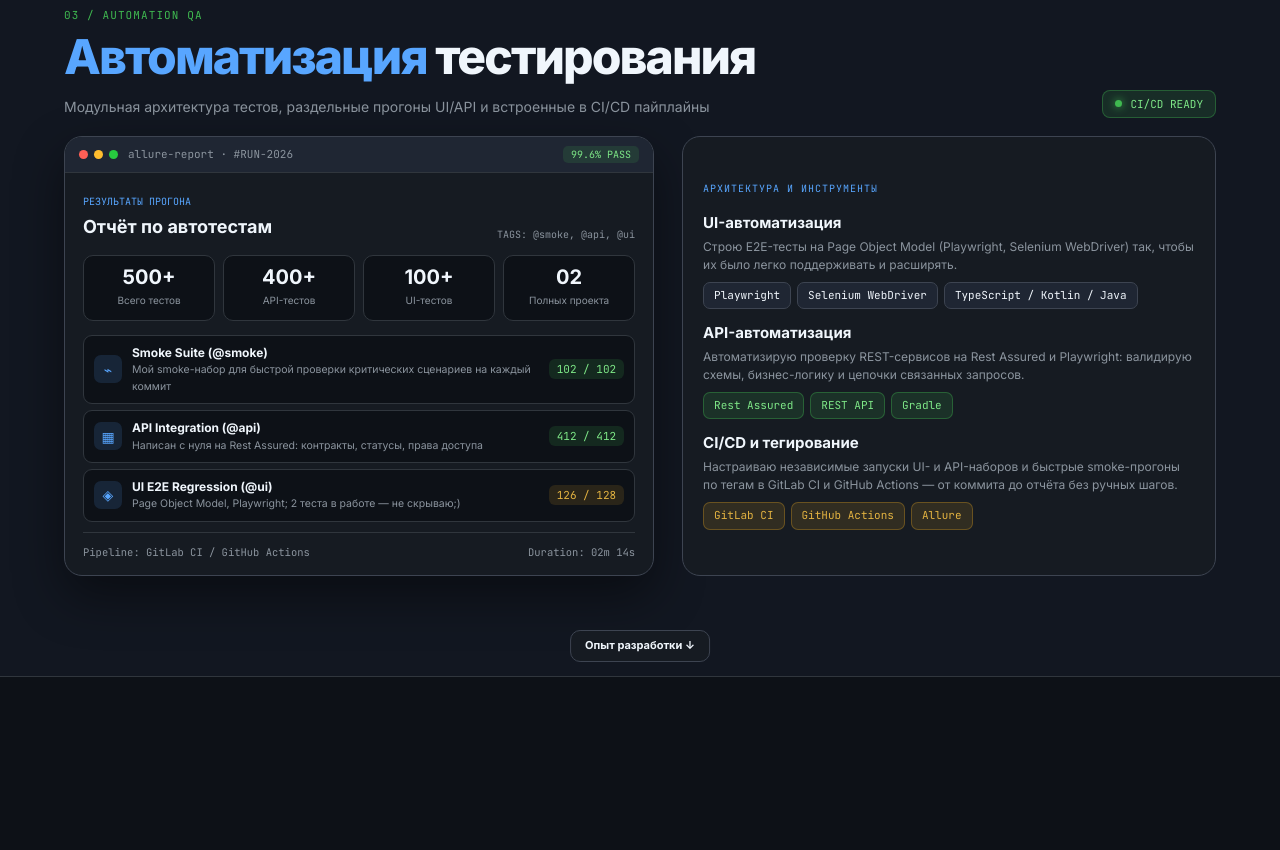
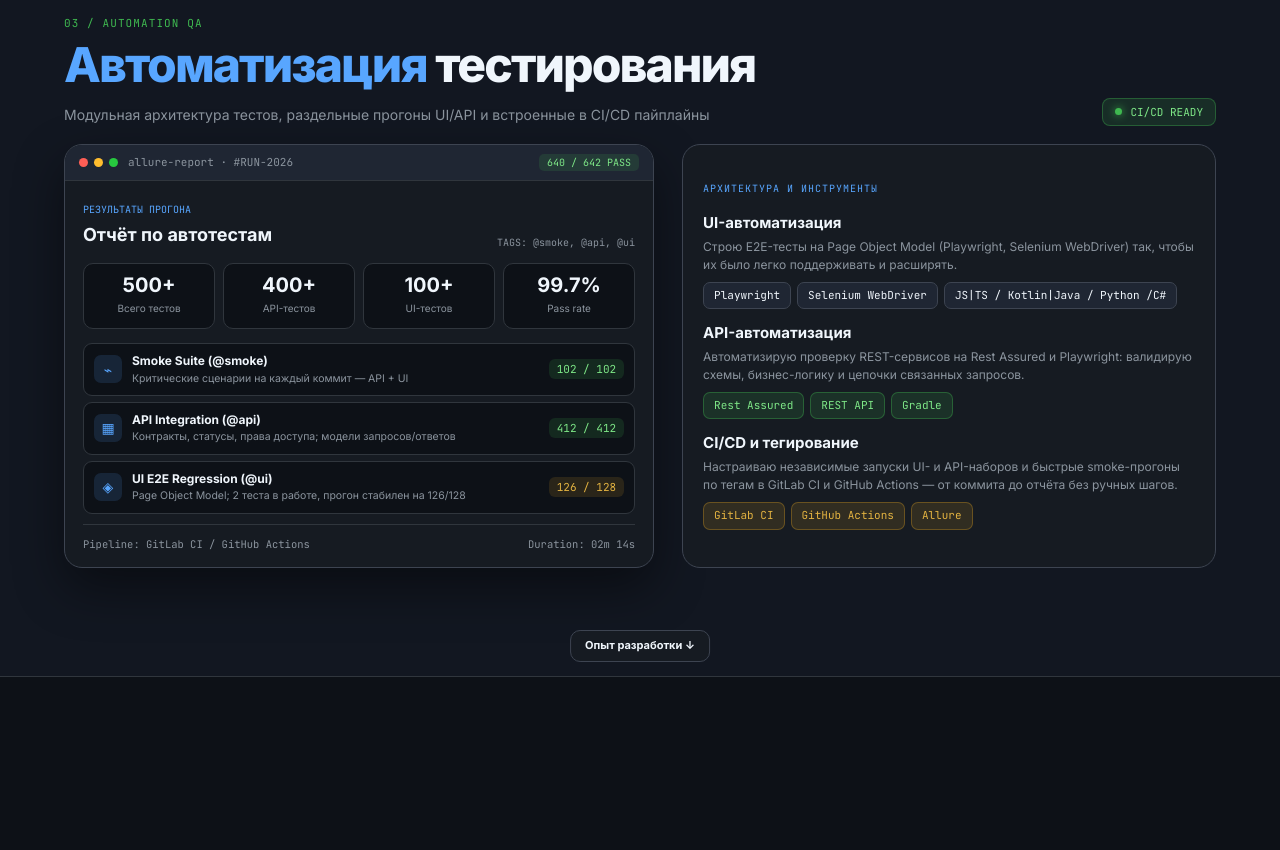
Before and after one commit to BinaryToucan/binarytoucan, a plain HTML site: page index.html in a window 1280 px wide. Shown: the part 2523-3373 px from the top of the page. Drawn offline with Linux system fonts and the light colour scheme.

Commit message:
update auto qa texts

```diff
--- a/index.html
+++ b/index.html
@@ -320,7 +320,7 @@
             <div class="window-bar">
               <span class="traffic"><b></b><b></b><b></b></span>
               <span>allure-report · #RUN-2026</span>
-              <span class="window-badge">99.6% PASS</span>
+              <span class="window-badge">640 / 642 PASS</span>
             </div>
             <div class="report-content">
               <div class="report-title-row">
@@ -344,24 +344,25 @@
                   <span>UI-тестов</span>
                 </div>
                 <div class="test-stat">
-                  <strong>02</strong>
-                  <span>Полных проекта</span>
+                  <strong>99.7%</strong>
+                  <span>Pass rate</span>
                 </div>
               </div>
               <div class="suite-list">
                 <div class="suite-row">
                   <span class="suite-icon">⌁</span>
-                  <div><b>Smoke Suite (@smoke)</b><small>Мой smoke-набор для быстрой проверки критических сценариев на каждый коммит</small></div>
+                  <div><b>Smoke Suite (@smoke)</b>
+                  <small>Критические сценарии на каждый коммит — API + UI</small></div>
                   <span class="suite-result good">102 / 102</span>
                 </div>
                 <div class="suite-row">
                   <span class="suite-icon">▦</span>
-                  <div><b>API Integration (@api)</b><small>Написан с нуля на Rest Assured: контракты, статусы, права доступа</small></div>
+                  <div><b>API Integration (@api)</b><small>Контракты, статусы, права доступа; модели запросов/ответов</small></div>
                   <span class="suite-result good">412 / 412</span>
                 </div>
                 <div class="suite-row">
                   <span class="suite-icon">◈</span>
-                  <div><b>UI E2E Regression (@ui)</b><small>Page Object Model, Playwright; 2 теста в работе — не скрываю;)</small></div>
+                  <div><b>UI E2E Regression (@ui)</b><small>Page Object Model; 2 теста в работе, прогон стабилен на 126/128</small></div>
                   <span class="suite-result warning">126 / 128</span>
                 </div>
               </div>
@@ -381,7 +382,7 @@
             <div class="chips">
               <span class="chip">Playwright</span>
               <span class="chip">Selenium WebDriver</span>
-              <span class="chip">TypeScript / Kotlin / Java</span>
+              <span class="chip">JS|TS / Kotlin|Java / Python /C#</span>
             </div>
 
             <h3>API-автоматизация</h3>
```
